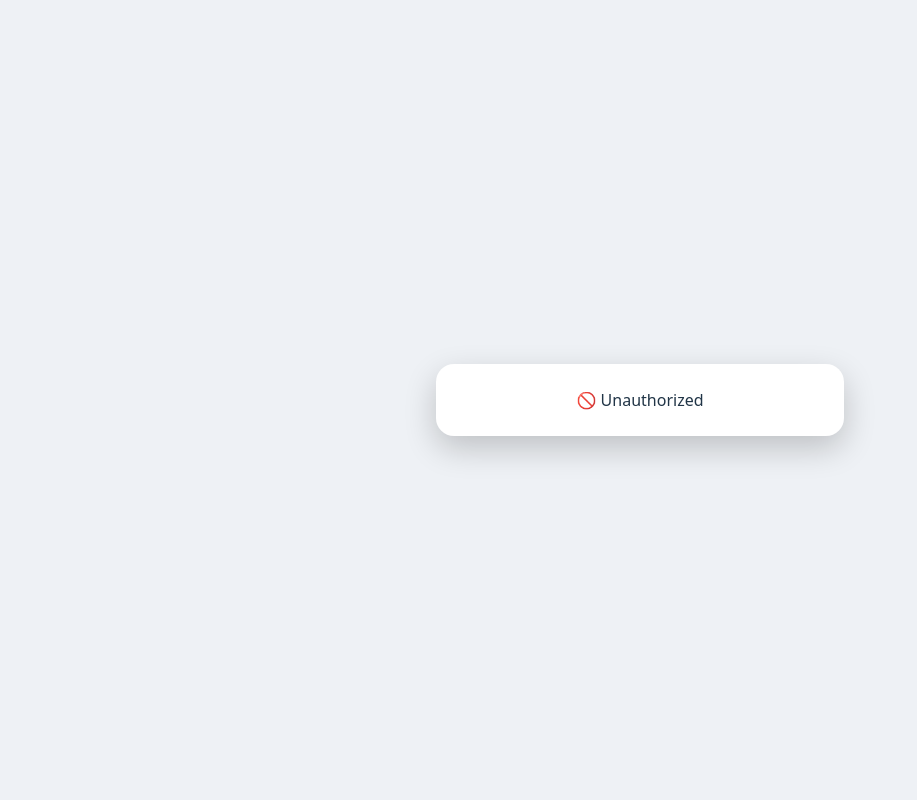
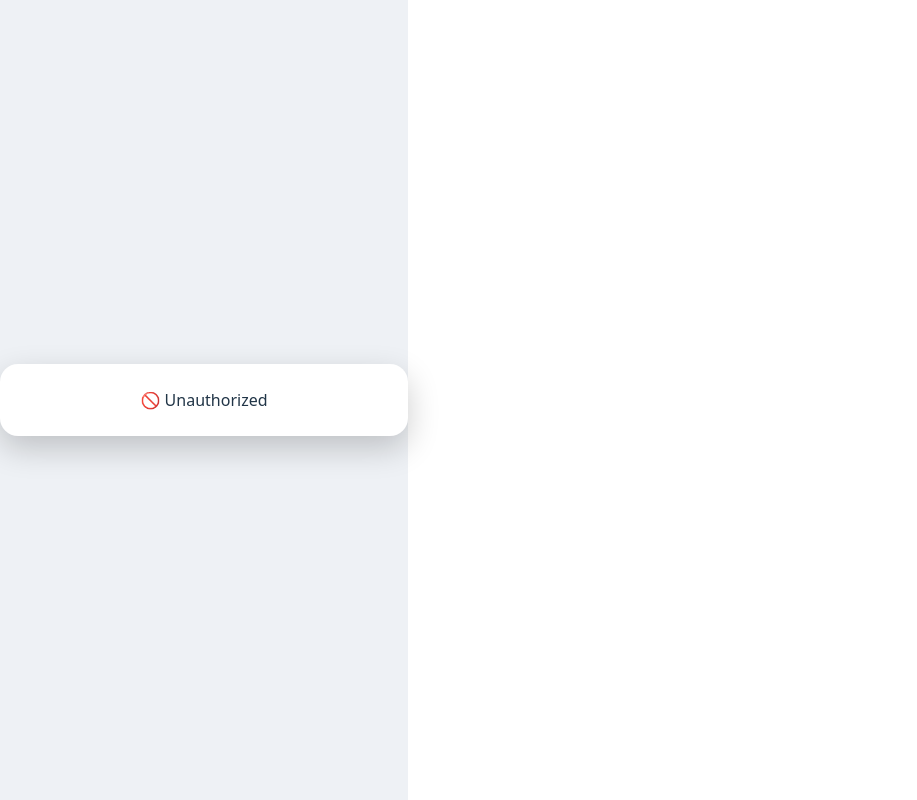
Before and after one commit to rekksu/twilio-dialer, a React (Vite) app: page / in a window 1280 px wide. Shown: the whole page, without its empty margins (0-917 px from the left). Built offline with nearby package versions, Linux system fonts and the light colour scheme.

Commit message:
stable 15.0

```diff
--- a/src/App.jsx
+++ b/src/App.jsx
@@ -1,10 +1,12 @@
 import React, { useEffect, useRef, useState } from "react";
 import { Device } from "@twilio/voice-sdk";
 
-const TOKEN_URL = "https://us-central1-vertexifycx-orbit.cloudfunctions.net/getVoiceToken";
-const VERIFY_ACCESS_URL = "https://us-central1-vertexifycx-orbit.cloudfunctions.net/verifyDialerAccess";
+const TOKEN_URL =
+  "https://us-central1-vertexifycx-orbit.cloudfunctions.net/getVoiceToken";
+const VERIFY_ACCESS_URL =
+  "https://us-central1-vertexifycx-orbit.cloudfunctions.net/verifyDialerAccess";
 
-export default function InboundPhone() {
+export default function OrbitPhone() {
   const deviceRef = useRef(null);
   const callRef = useRef(null);
   const audioRef = useRef(null);
@@ -17,11 +19,14 @@ export default function InboundPhone() {
   const [authorized, setAuthorized] = useState(false);
   const [authChecked, setAuthChecked] = useState(false);
 
+  // 🔗 URL PARAMS
   const params = new URLSearchParams(window.location.search);
   const agentId = params.get("agentId");
   const accessKey = params.get("accessKey");
+  const toNumber = params.get("to");       // outbound target
+  const fromNumber = params.get("from");   // selected Twilio number
 
-  // ✅ Verify access
+  // ================= VERIFY ACCESS =================
   useEffect(() => {
     const verify = async () => {
       if (!accessKey) {
@@ -37,8 +42,7 @@ export default function InboundPhone() {
         });
         if (!res.ok) throw new Error("Unauthorized");
         setAuthorized(true);
-      } catch (err) {
-        console.error(err);
+      } catch {
         setAuthorized(false);
       } finally {
         setAuthChecked(true);
@@ -47,6 +51,7 @@ export default function InboundPhone() {
     verify();
   }, []);
 
+  // ================= INIT DEVICE =================
   const enableAudio = async () => {
     if (!agentId) return setStatus("❌ No agentId provided");
 
@@ -61,29 +66,52 @@ export default function InboundPhone() {
     const res = await fetch(`${TOKEN_URL}?identity=${agentId}`);
     const { token } = await res.json();
 
-    const device = new Device(token, { enableRingingState: true, closeProtection: true });
+    const device = new Device(token, {
+      enableRingingState: true,
+      closeProtection: true,
+    });
+
     deviceRef.current = device;
     device.audio.incoming(audioRef.current);
 
+    // 📞 INBOUND
     device.on("incoming", (call) => {
       callRef.current = call;
       setIncoming(true);
       setStatus(`📞 Incoming call from ${call.parameters.From || "Unknown"}`);
 
-      call.on("disconnect", () => {
-        setIncoming(false);
-        setInCall(false);
-        setMicMuted(false);
-        setStatus("✅ Ready");
-      });
-
-      call.on("error", (err) => console.error(err));
+      call.on("disconnect", () => reset("✅ Ready"));
+      call.on("error", console.error);
     });
 
     await device.register();
-    setStatus("✅ Ready (standby for incoming calls)");
+    setStatus("✅ Ready");
+
+    // 🚀 AUTO OUTBOUND
+    if (toNumber && fromNumber) {
+      setTimeout(startOutbound, 500);
+    }
   };
 
+  // ================= OUTBOUND =================
+  const startOutbound = async () => {
+    if (!deviceRef.current || !toNumber || !fromNumber) return;
+
+    setStatus(`📲 Calling ${toNumber}…`);
+
+    const call = await deviceRef.current.connect({
+      params: { To: toNumber, From: fromNumber },
+    });
+
+    callRef.current = call;
+    setInCall(true);
+
+    call.on("accept", () => setStatus("✅ Connected"));
+    call.on("disconnect", () => window.close());
+    call.on("error", () => window.close());
+  };
+
+  // ================= CONTROLS =================
   const accept = () => {
     callRef.current?.accept();
     setIncoming(false);
@@ -93,17 +121,22 @@ export default function InboundPhone() {
 
   const reject = () => {
     callRef.current?.reject();
-    setIncoming(false);
-    setInCall(false);
-    setStatus("❌ Call rejected");
+    reset("❌ Call rejected");
   };
 
   const hangup = () => callRef.current?.disconnect();
+
   const toggleMic = () => {
-    if (!callRef.current) return;
     const next = !micMuted;
-    callRef.current.mute(next);
+    callRef.current?.mute(next);
     setMicMuted(next);
+  };
+
+  const reset = (msg) => {
+    setIncoming(false);
+    setInCall(false);
+    setMicMuted(false);
+    setStatus(msg);
   };
 
   if (!authChecked) return <Screen text="🔐 Verifying access…" />;
@@ -115,10 +148,7 @@ export default function InboundPhone() {
         <div style={ui.modal}>
           <div style={ui.modalCard}>
             <h3>Enable Audio</h3>
-            <p>Allow microphone access to receive calls.</p>
-            <button style={ui.primary} onClick={enableAudio}>
-              Enable
-            </button>
+            <button style={ui.primary} onClick={enableAudio}>Enable</button>
           </div>
         </div>
       )}
@@ -147,16 +177,21 @@ export default function InboundPhone() {
   );
 }
 
-const Screen = ({ text }) => <div style={{ ...ui.page, textAlign: "center" }}><div style={ui.phone}>{text}</div></div>;
+const Screen = ({ text }) => (
+  <div style={{ ...ui.page, textAlign: "center" }}>
+    <div style={ui.phone}>{text}</div>
+  </div>
+);
 
+// ================= STYLES =================
 const ui = {
-  page: { height: "100vh", width: "100vw", display: "flex", justifyContent: "center", alignItems: "center", background: "#eef1f5" },
-  phone: { minWidth: 360, maxWidth: "90%", background: "#fff", padding: 24, borderRadius: 18, boxShadow: "0 12px 32px rgba(0,0,0,.2)", textAlign: "center", display: "flex", flexDirection: "column", alignItems: "center", gap: 12 },
+  page: { height: "100vh", display: "flex", justifyContent: "center", alignItems: "center", background: "#eef1f5" },
+  phone: { minWidth: 360, background: "#fff", padding: 24, borderRadius: 18, boxShadow: "0 12px 32px rgba(0,0,0,.2)", textAlign: "center" },
   status: { margin: "10px 0", fontWeight: "bold" },
-  row: { display: "flex", gap: 12, justifyContent: "center", width: "100%" },
-  modal: { position: "fixed", inset: 0, background: "rgba(0,0,0,.5)", display: "flex", alignItems: "center", justifyContent: "center", zIndex: 10 },
-  modalCard: { background: "#fff", padding: 30, borderRadius: 14, textAlign: "center" },
-  primary: { padding: "10px 20px", background: "#1976d2", color: "#fff", border: "none", borderRadius: 8, cursor: "pointer" },
-  accept: { background: "#2e7d32", color: "#fff", padding: 12, borderRadius: 10, border: "none", minWidth: 100, cursor: "pointer" },
-  reject: { background: "#d32f2f", color: "#fff", padding: 12, borderRadius: 10, border: "none", minWidth: 100, cursor: "pointer" },
+  row: { display: "flex", gap: 12, justifyContent: "center" },
+  modal: { position: "fixed", inset: 0, background: "rgba(0,0,0,.5)", display: "flex", justifyContent: "center", alignItems: "center" },
+  modalCard: { background: "#fff", padding: 30, borderRadius: 14 },
+  primary: { padding: "10px 20px", background: "#1976d2", color: "#fff", borderRadius: 8 },
+  accept: { background: "#2e7d32", color: "#fff", padding: 12, borderRadius: 10 },
+  reject: { background: "#d32f2f", color: "#fff", padding: 12, borderRadius: 10 },
 };
```
